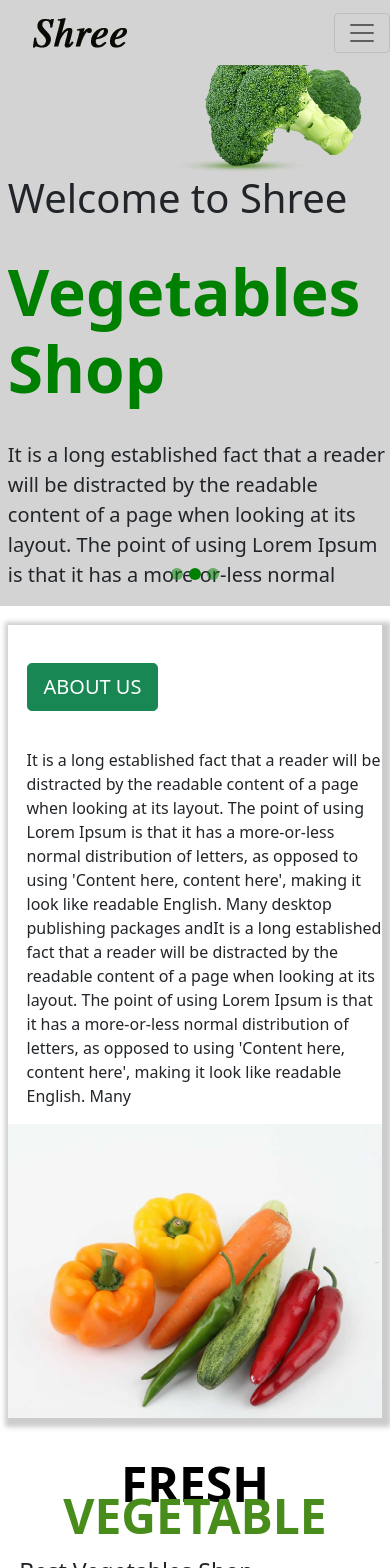
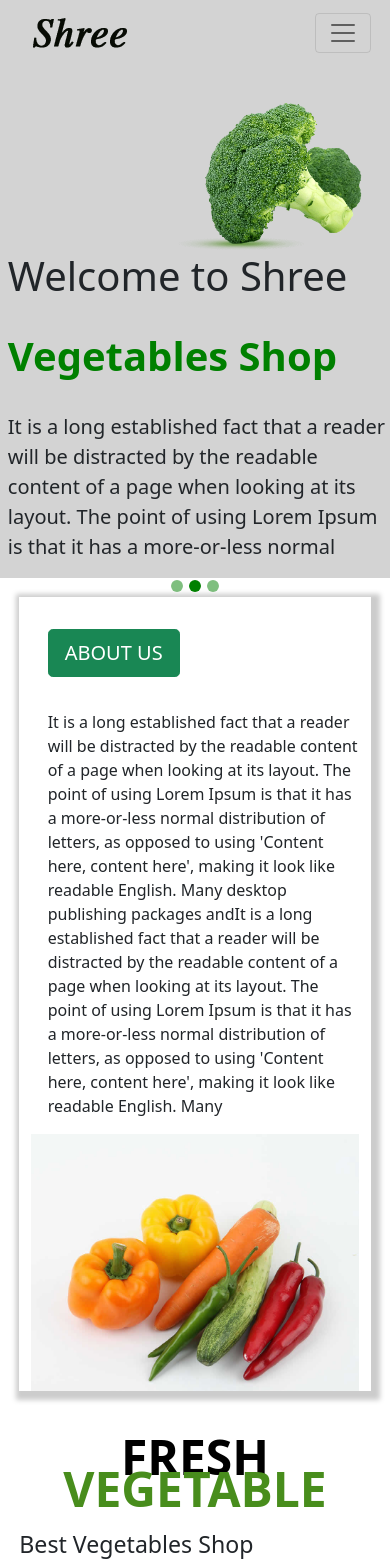
Before and after one commit to mohsin-ali-tx/shree, a React (Create React App) app: page / in a window 390 px wide. Shown: the top 1568 px of the page. Built offline with nearby package versions, Linux system fonts and the light colour scheme.

Commit message:
new changes made

```diff
--- a/src/App.css
+++ b/src/App.css
@@ -1,6 +1,7 @@
 body {
   font-family: "Poppins", sans-serif;
   overflow-x: hidden;
+  box-sizing: border-box;
 }
 
 .loader_bg {
@@ -28,3 +29,8 @@ body {
   justify-content: center;
   align-items: center;
 }
+@media screen and (max-width: 325px) {
+  body {
+    overflow-x: hidden;
+  }
+}
--- a/src/aboutus.css
+++ b/src/aboutus.css
@@ -6,25 +6,37 @@
   margin-top: 10%;
   margin-left: 5%;
 }
-.aboutus {
+
+.about-row {
   height: 100%;
   margin-top: 5%;
   box-sizing: border-box;
   box-shadow: 1px 1px 1px 1px red;
   margin-left: 2%;
-  margin-right: 2%;
+  margin-right: 2% !important;
+  margin-bottom: 50px;
+
+  box-shadow: 3px 3px 5px 6px #ccc;
+}
+/* .aboutus {
+  height: 100%;
+  margin-top: 5%;
+  box-sizing: border-box;
+  box-shadow: 1px 1px 1px 1px red;
+  margin-left: 2%;
+  margin-right: 2% !important;
   margin-bottom: 50px;
 
   box-shadow: 3px 3px 5px 6px #ccc;
 
-  /* box-shadow: inset 0 0 10px #000000; */
-}
+  box-shadow: inset 0 0 10px #000000;
+} */
 .img-section img {
   width: 100%;
-  height: 100%;
-  margin-right: 0px !important;
-  padding-right: 0px !important;
-  float: right !important;
-  padding: 0px !important;
-  margin: 0px !important;
+  /* height: 100%; */
+  /* margin-right: 0px !important;
+  padding-right: 0px !important; */
+  /* float: right !important; */
+  /* padding: 0px !important;
+  margin: 0px !important; */
 }
--- a/src/aboutus.js
+++ b/src/aboutus.js
@@ -5,8 +5,9 @@ import img5 from "./images/about.jpg";
 
 const Aboutus = () => {
   return (
-    <div className="aboutus">
-      <div className="row">
+    <>
+      <div className="container-fluid aboutus" id="c-aboutus">
+        <div className="row about-row">
           <div className="col-md-6 col-lg-6 col-xl-6 col-sm-12 col-xs-12">
             <button className="btn btn-lg btn-rounded btn-success">
               ABOUT US
@@ -14,15 +15,16 @@ const Aboutus = () => {
             <br></br>
             <p>
               It is a long established fact that a reader will be distracted by
-            the readable content of a page when looking at its layout. The point
-            of using Lorem Ipsum is that it has a more-or-less normal
-            distribution of letters, as opposed to using 'Content here, content
-            here', making it look like readable English. Many desktop publishing
-            packages andIt is a long established fact that a reader will be
-            distracted by the readable content of a page when looking at its
-            layout. The point of using Lorem Ipsum is that it has a more-or-less
-            normal distribution of letters, as opposed to using 'Content here,
-            content here', making it look like readable English. Many
+              the readable content of a page when looking at its layout. The
+              point of using Lorem Ipsum is that it has a more-or-less normal
+              distribution of letters, as opposed to using 'Content here,
+              content here', making it look like readable English. Many desktop
+              publishing packages andIt is a long established fact that a reader
+              will be distracted by the readable content of a page when looking
+              at its layout. The point of using Lorem Ipsum is that it has a
+              more-or-less normal distribution of letters, as opposed to using
+              'Content here, content here', making it look like readable
+              English. Many
             </p>
           </div>
           <div className="col-md-6 col-lg-6 col-xl-6 col-sm-12 col-xs-12 img-section">
@@ -40,6 +42,7 @@ const Aboutus = () => {
           </div>
         </div>
       </div>
+    </>
   );
 };
 
--- a/src/carousal.css
+++ b/src/carousal.css
@@ -1,6 +1,17 @@
 .carousal1 {
   background-color: lightgray;
-  margin-top: 5%;
+  padding-top: 10%;
+}
+@media screen and (max-width: 595px) {
+  .carousal1 {
+    padding-top: 25%;
+  }
+  .carousal1 h1 {
+    font-size: 40px !important;
+  }
+  .carousal1 h3 {
+    font-size: 30px;
+  }
 }
 
 .carousal1 img {
@@ -38,3 +49,6 @@
   color: green !important;
   background-color: green !important;
 }
+.carousal1 .carousel-indicators {
+  bottom: -40px !important;
+}
--- a/src/contactus.js
+++ b/src/contactus.js
@@ -4,7 +4,7 @@ import "./contactus.css";
 const Contactus = () => {
   return (
     <>
-      <div className="container">
+      <div className="container" id="c-contactus">
         <div className="row">
           <div
             className="col-md-12"
@@ -38,12 +38,6 @@ const Contactus = () => {
                 placeholder="     Phone Number"
               ></input>
               <br></br>
-              {/* <input
-                type="text"
-                className="form-control message-input"
-                placeholder="     Your Message"
-              ></input>
-              <br></br> */}
 
               <textarea
                 class="form-control"
--- a/src/home.css
+++ b/src/home.css
@@ -45,3 +45,7 @@
     visibility: visible;
   }
 }
+.tog-btn {
+  margin-right: 5%;
+  box-sizing: border-box;
+}
--- a/src/home.js
+++ b/src/home.js
@@ -1,4 +1,4 @@
-import React from "react";
+import React, { useState } from "react";
 import { BrowserRouter as Router, Switch, Route } from "react-router-dom";
 
 import "bootstrap/dist/css/bootstrap.css";
@@ -8,54 +8,86 @@ import img3 from "./images/icon_b.png";
 import "./home.css";
 
 const Home = () => {
+  const [show, setShow] = useState(false);
+
+  const menuHandler = () => {
+    setShow(!show);
+  };
+
   return (
     <div>
       <Navbar
         // sticky="top"
         className="fixed-top"
-        expand="lg"
+        expand="md"
+        expanded={show}
         style={{ backgroundColor: "lightgray" }}
       >
         <Navbar.Brand className="brand">
           <img src={img2} style={{ marginLeft: "30%" }}></img>
         </Navbar.Brand>
 
-        <Navbar.Toggle />
+        <Navbar.Toggle onClick={menuHandler} className="tog-btn" />
 
         <Navbar.Collapse>
           <Nav id="nav-links">
-            <Nav.Link className="active nav-menu" href="#">
+            <Nav.Link
+              className="active nav-menu"
+              href="#"
+              onClick={menuHandler}
+            >
               {" "}
               Home
             </Nav.Link>
             <hr></hr>
 
-            <Nav.Link className="nav-menu" href="#">
+            <Nav.Link
+              className="nav-menu"
+              href="#c-aboutus"
+              onClick={menuHandler}
+            >
               {" "}
               About
             </Nav.Link>
             <hr></hr>
-            <Nav.Link className="nav-menu" href="#">
+            <Nav.Link
+              className="nav-menu"
+              href="#c-vegetable"
+              onClick={menuHandler}
+            >
               {" "}
               Vegetable
             </Nav.Link>
             <hr></hr>
-            <Nav.Link className="nav-menu" href="#">
+            <Nav.Link
+              className="nav-menu"
+              href="#c-testemonial"
+              onClick={menuHandler}
+            >
               {" "}
               Testemonial
             </Nav.Link>
             <hr></hr>
-            <Nav.Link className="nav-menu" href="#">
+            <Nav.Link
+              className="nav-menu"
+              href="#c-contactus"
+              onClick={menuHandler}
+            >
               {" "}
               Contact Us
             </Nav.Link>
             <hr></hr>
-            <Nav.Link className="nav-menu img-link" href="#">
+            <Nav.Link
+              className="nav-menu img-link"
+              href="#"
+              onClick={menuHandler}
+            >
               <img src={img3}></img>
             </Nav.Link>
           </Nav>
         </Navbar.Collapse>
       </Navbar>
+      <div onClick={menuHandler} />
     </div>
   );
 };
--- a/src/testimonial.js
+++ b/src/testimonial.js
@@ -8,7 +8,7 @@ import "./testimonial.css";
 const Testimonial = () => {
   return (
     <div>
-      <div className="container">
+      <div className="container" id="c-testemonial">
         <div className="row t_h2">
           <div className="col-md-12 "></div>
           <h2>testimonial</h2>
--- a/src/vegetable.js
+++ b/src/vegetable.js
@@ -5,7 +5,7 @@ import img7 from "./images/v2.jpg";
 
 const Vegetable = () => {
   return (
-    <div className="container">
+    <div className="container" id="c-vegetable">
       <div className="row">
         <div className="col-md-12">
           <h2 className={vgmd.titlepage}>
```
Lines whose indentation alone changed are shown as unchanged.
